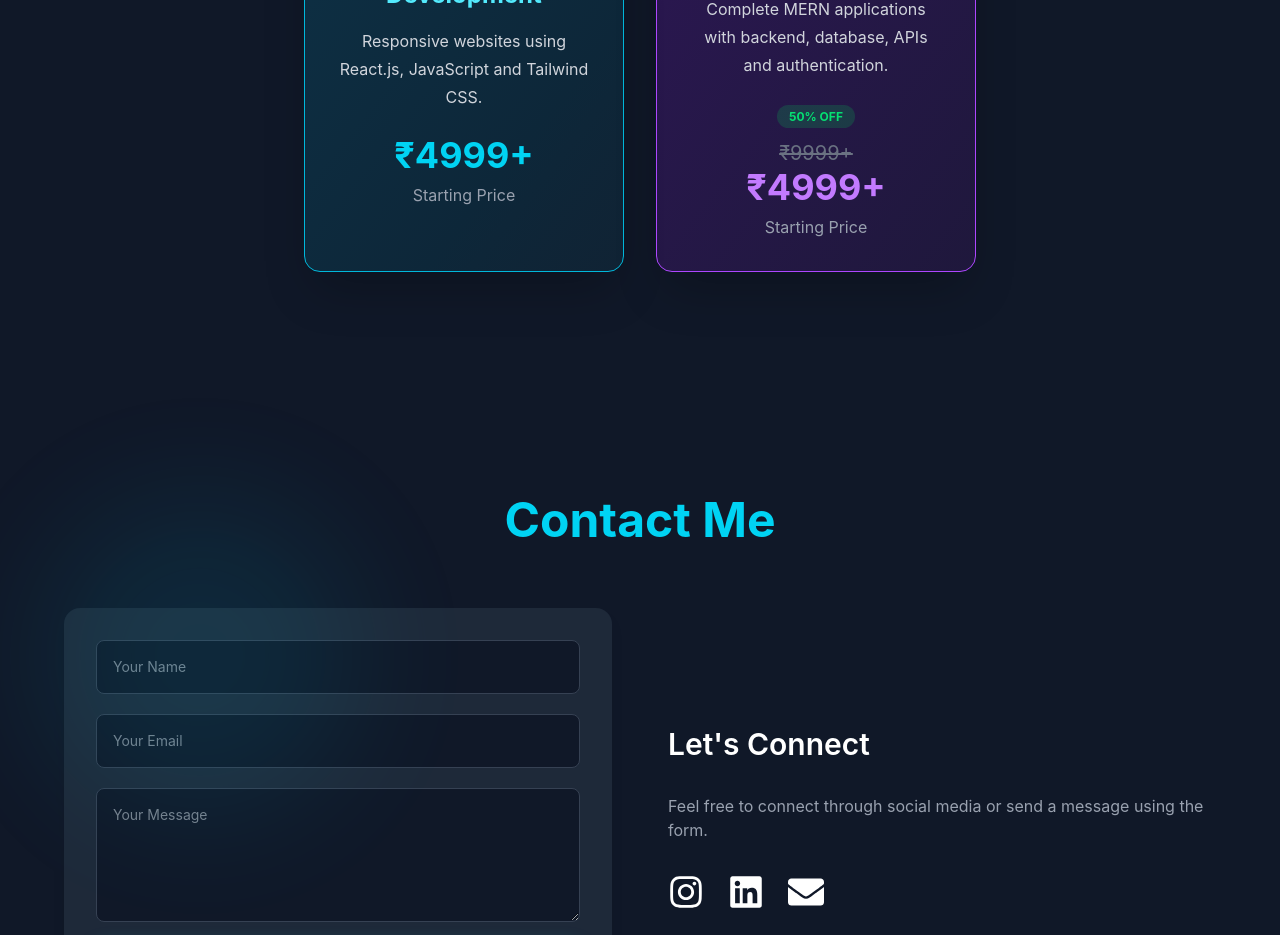
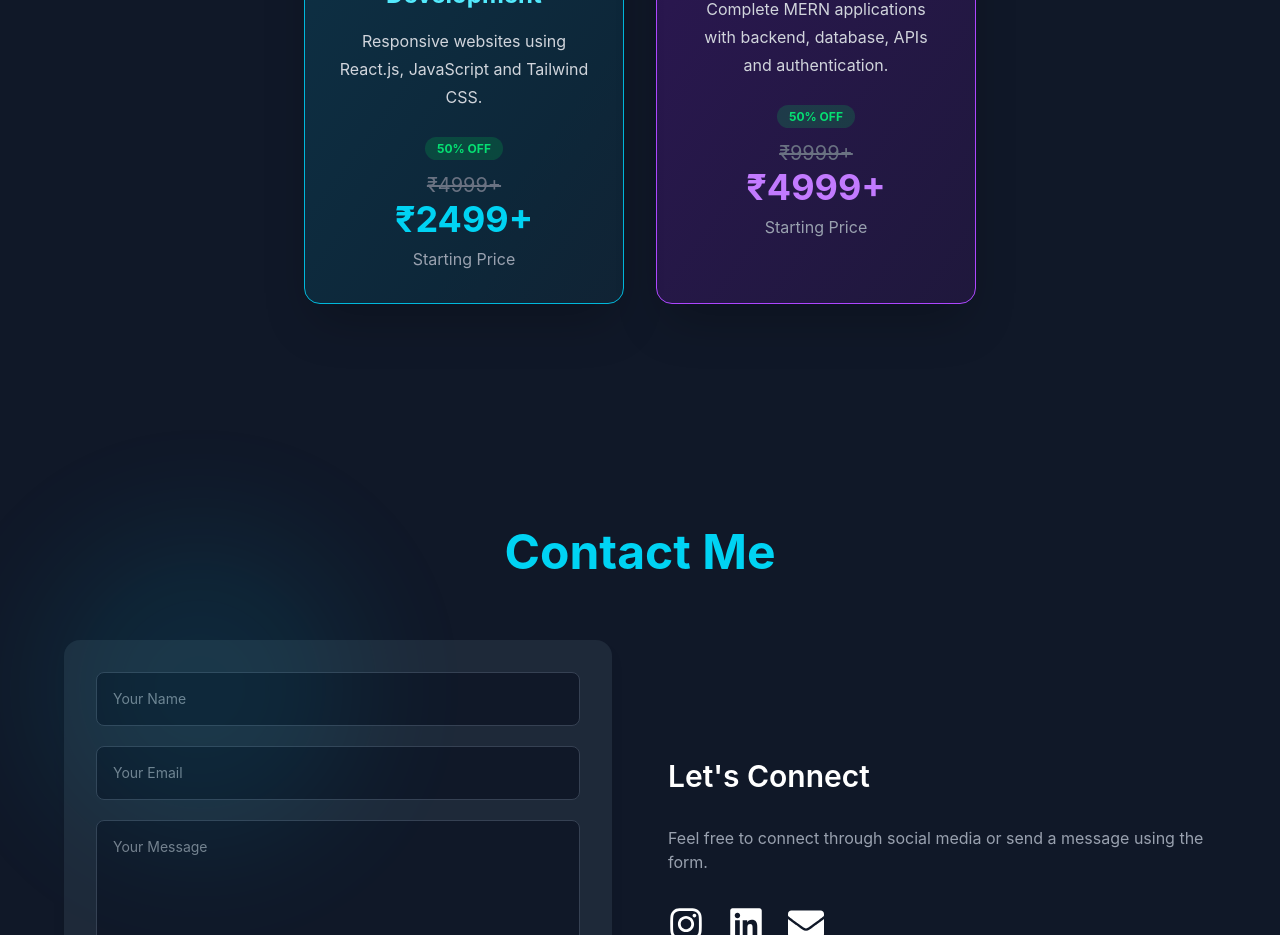
Before and after one commit to himanshurajvaishnav123/portfolio, a React app: page / in a window 1280 px wide. Shown: the part 3540-4475 px from the top of the page. Built offline with nearby package versions, Linux system fonts and the light colour scheme; the HTML template or start-up script is replaced by a standard one.

Commit message:
services : price updated

```diff
--- a/src/pages/PortfolioHome.jsx
+++ b/src/pages/PortfolioHome.jsx
@@ -17,13 +17,6 @@ function PortfolioHome() {
     const handleChange = (e) => {
         setFormData({ ...formData, [e.target.name]: e.target.value });
     };
-    const originalPrice = 9999;
-
-const getDiscountPrice = (price, discountPercent) => {
-  return Math.round(price - (price * discountPercent) / 100);
-};
-
-const discountedPrice = getDiscountPrice(originalPrice, 50);
 
     const handleSendEmail = (e) => {
         e.preventDefault();
@@ -216,7 +209,7 @@ const discountedPrice = getDiscountPrice(originalPrice, 50);
 
 
             {/* ABOUT */}
-            <section    id="about" className="relative py-28 px-6 scroll-mt-16 md:scroll-mt-24" >
+            <section id="about" className="relative py-28 px-6 scroll-mt-16 md:scroll-mt-24" >
 
 
                 <div className="absolute w-96 h-96 bg-cyan-500 opacity-10 blur-3xl rounded-full left-0"></div>
@@ -262,7 +255,7 @@ const discountedPrice = getDiscountPrice(originalPrice, 50);
 
 
             {/* PROJECTS SECTION */}
-            <section id="projects"   className="py-28 px-6 relative overflow-hidden">
+            <section id="projects" className="py-28 px-6 relative overflow-hidden">
                 {/* Glow */}
                 <div className="absolute w-96 h-96 bg-cyan-500 opacity-10 blur-3xl rounded-full right-0"></div>
 
@@ -456,7 +449,6 @@ const discountedPrice = getDiscountPrice(originalPrice, 50);
                     </div>
                     <div className="md:col-span-3 flex flex-wrap justify-center gap-8 mt-10">
 
-
                         <div className="bg-gradient-to-br from-cyan-600/20 to-cyan-900/20 p-8 rounded-2xl shadow-2xl border border-cyan-500 w-[320px] hover:scale-105 duration-300 text-center">
 
                             <span className="bg-cyan-500 text-black px-4 py-1 rounded-full text-sm font-bold">
@@ -471,9 +463,21 @@ const discountedPrice = getDiscountPrice(originalPrice, 50);
                                 Responsive websites using React.js, JavaScript and Tailwind CSS.
                             </p>
 
-                            <p className="text-4xl font-bold text-cyan-400 mt-6">
+                            <div className="mt-6">
+
+                                <span className="bg-green-500/20 text-green-400 px-3 py-1 rounded-full text-xs font-bold">
+                                    50% OFF
+                                </span>
+
+                                <p className="text-gray-500 line-through text-xl mt-3">
                                     ₹4999+
                                 </p>
+
+                                <p className="text-4xl font-bold text-cyan-400">
+                                    ₹2499+
+                                </p>
+
+                            </div>
 
                             <p className="text-gray-400 mt-2">
                                 Starting Price
@@ -517,7 +521,6 @@ const discountedPrice = getDiscountPrice(originalPrice, 50);
                             </p>
 
                         </div>
-
 
                     </div>
 
```
Lines whose indentation alone changed are shown as unchanged.
